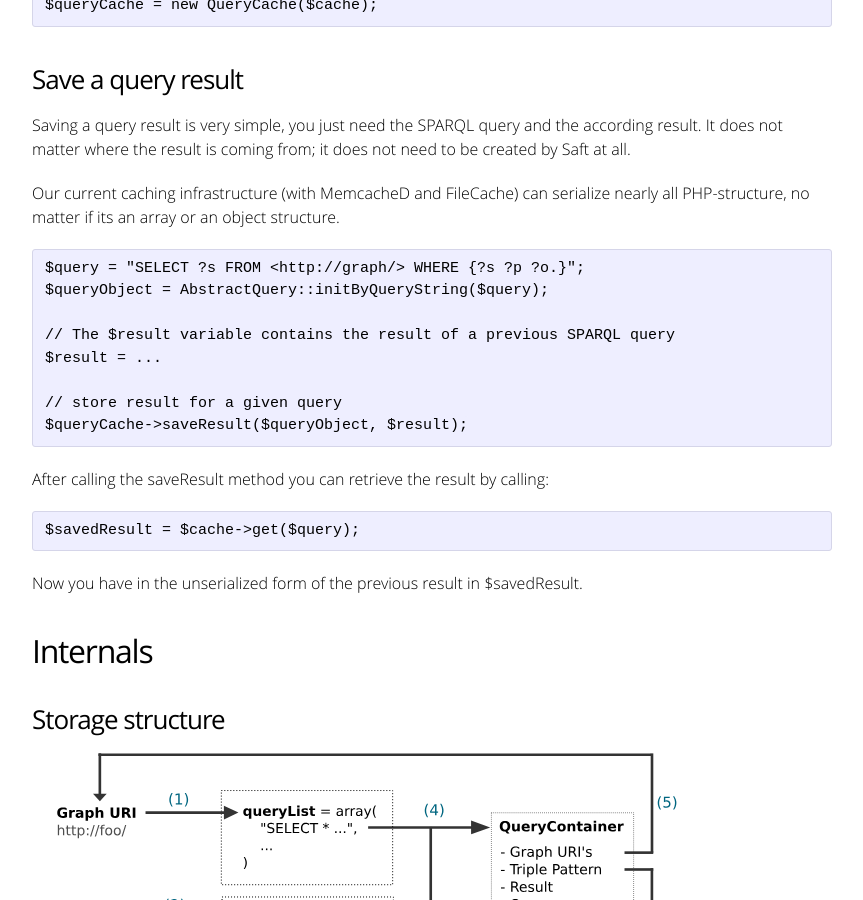
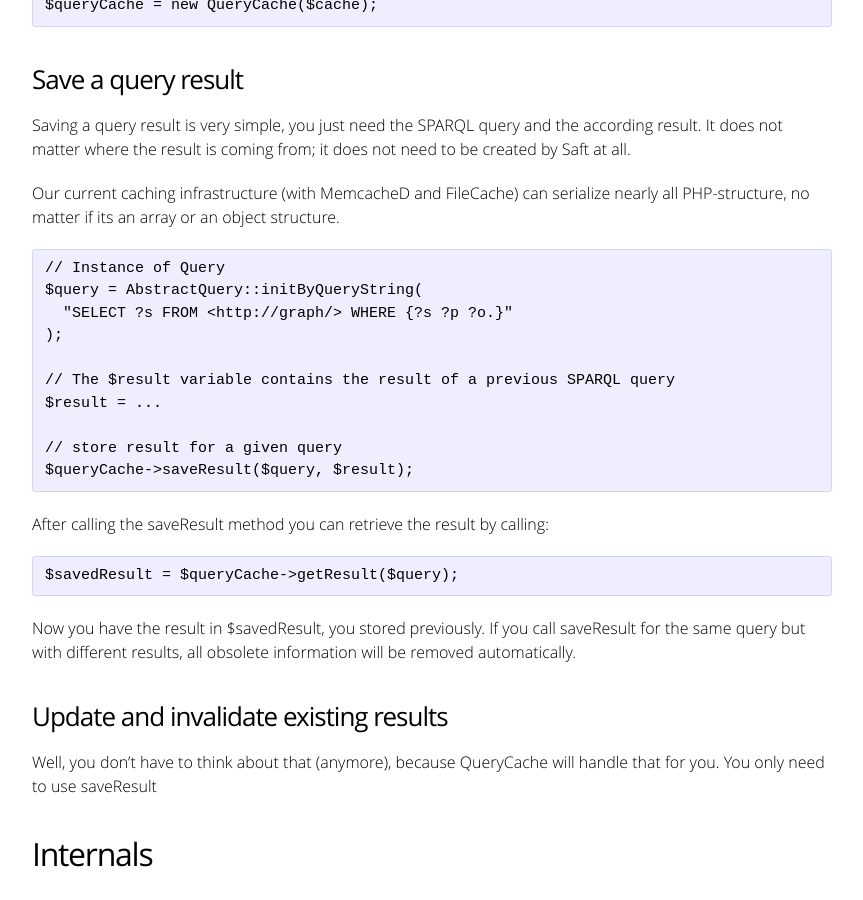
Before and after one commit to SaftIng/safting.github.io, a Jekyll site: the page built from doc/phpframework/querycache.md, in a window 1280 px wide and 900 px high, scrolled down 756 px. Shown: the whole window, without its empty margins (208-1071 px from the left). Built offline with Jekyll 4.4.1, drawn with Linux system fonts in a browser that asks for light colours.

Commit message:
Update querycache.md

````diff
--- a/doc/phpframework/querycache.md
+++ b/doc/phpframework/querycache.md
@@ -32,23 +32,30 @@ Saving a query result is very simple, you just need the SPARQL query and the acc
 Our current caching infrastructure (with MemcacheD and FileCache) can serialize nearly all PHP-structure, no matter if its an array or an object structure.
 
 ```
-$query = "SELECT ?s FROM <http://graph/> WHERE {?s ?p ?o.}";
-$queryObject = AbstractQuery::initByQueryString($query);
+// Instance of Query
+$query = AbstractQuery::initByQueryString(
+  "SELECT ?s FROM <http://graph/> WHERE {?s ?p ?o.}"
+);
 
 // The $result variable contains the result of a previous SPARQL query
 $result = ...
 
 // store result for a given query
-$queryCache->saveResult($queryObject, $result);
+$queryCache->saveResult($query, $result);
 ```
 
 After calling the saveResult method you can retrieve the result by calling:
 
 ```
-$savedResult = $cache->get($query);
+$savedResult = $queryCache->getResult($query);
 ```
 
-Now you have in the unserialized form of the previous result in $savedResult.
+Now you have the result in $savedResult, you stored previously. If you call saveResult for the same query but with different results, all obsolete information will be removed automatically.
+
+
+### Update and invalidate existing results
+
+Well, you don't have to think about that (anymore), because QueryCache will handle that for you. You only need to use saveResult
 
 
 ## Internals
````
